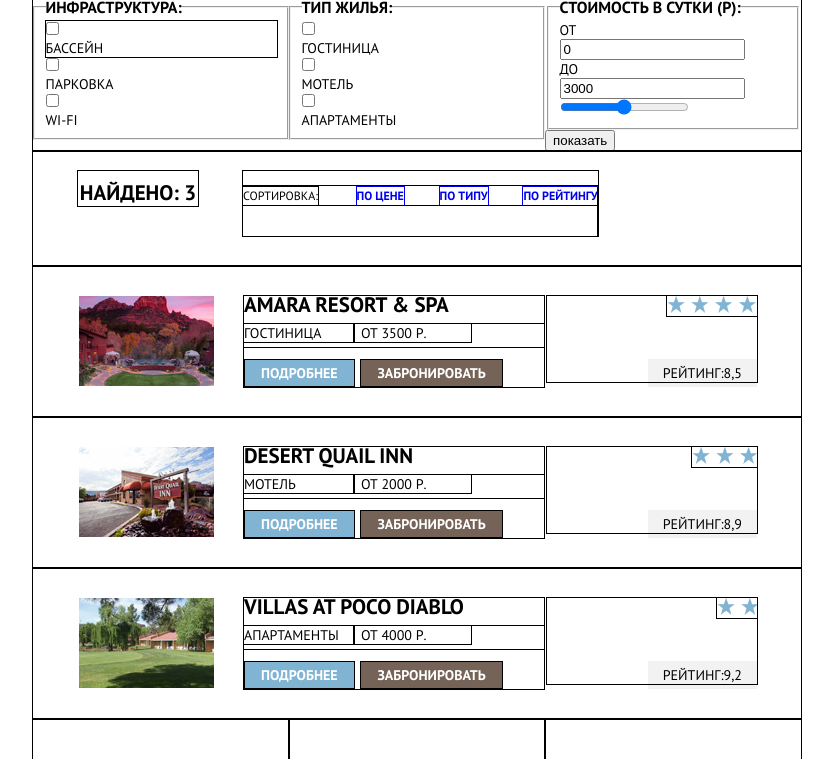
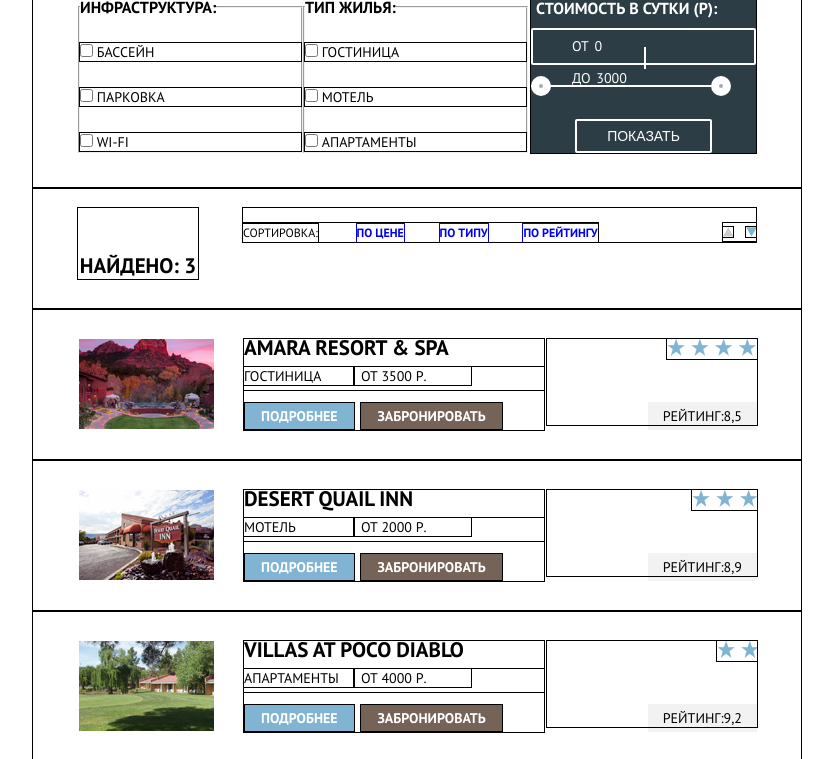
Before and after one commit to Denis1987/422397-sedona, a plain HTML site: page inner.html in a window 1280 px wide. Shown: the part 86-845 px from the top of the page, without its empty margins (223-1056 px from the left). Drawn offline with Linux system fonts and the light colour scheme.

Commit message:
сделал всё по видео
Идею с маргинами и паддингами понял и применил пока сколько успел,
завтра ещё поделаю. Не получилось, сделать паддинг, у инфо. Еще частично
сделал внутреннюю страницу но не знаю как убрать рамки у филдсетво и
поставить нормально чёрточку в фильтре не получается и непонятно как
можно засунуть карту под футер

```diff
--- a/css/style.css
+++ b/css/style.css
@@ -85,6 +85,7 @@ img {
     outline: 1px solid;
     padding-top: 0;
     padding-bottom: 0;
+    position: relative;
 }
 
 .top-menu img {
@@ -101,13 +102,30 @@ img {
 
 .top-menu .center a {
     position: absolute;
-    left: 606px;
+    left: 50%;
+    transform: translateX(-50%);
+    top: 0;
+    z-index: 1;
 }
 
 .intro {
     outline: 1px solid;
-    padding-top: 76px;
+    padding-top: 77px;
     background-image: url(../img/background_photo.jpg);
+    height: 438px;
+    background-position: center;
+    background-size: cover;
+    position: relative;
+}
+
+.intro::after {
+    content: "";
+    position: absolute;
+    bottom: -1px;
+    right: 0;
+    left: 0;
+    background: url(../img/frame.png) no-repeat center;
+    height: 37px;
 }
 
 .welcome img {
@@ -129,25 +147,15 @@ img {
 
 
 }
-.intro::after {
-    content: "#";
-    background-image: url(../img/frame.png);
-    display: block;
-    width: 768px;
-    height: 40px;
-    vertical-align: bottom;
-    margin-top: 48px;
-}
 .info {
     outline: 1px solid;
     display: block;
-    width: 100%;
-    padding-top: 30px;
+    width: 100;
+    padding-top: 55px;
     clear: both;
+    padding-bottom: 55px;
 }
 .info .headline {
-    padding-bottom: 3px;
-    padding-top: 8px;
     width: 500px;
     outline: 1px solid;
     text-align: center;
@@ -156,6 +164,7 @@ img {
     color: black;
     margin-bottom: 30px;
     font-weight: bold;
+    margin-top: 0;
 }
 .info p {
     outline: 1px solid;
@@ -163,7 +172,8 @@ img {
     margin-right: auto;
     text-align: center;
     font-size: 14px;
-    padding-bottom: 40px;
+    margin-top: 0;
+    margin-bottom: 0;
 }
 .townlet {
     display: block;
@@ -184,6 +194,7 @@ img {
 }
 .townlet h2 {
     text-align: center;
+    line-height: 1;
 }
 .townlet span {
     text-align: center;
@@ -193,7 +204,6 @@ img {
     width: 255px;
     display: block;
     float: left;
-    padding-top: 19px;
     box-sizing: content-box;
     color: white;
 }
@@ -201,9 +211,12 @@ img {
     display: block;
     width: 100%;
     text-align: center;
+    margin-top: 25px;
 }
 .info-side p {
-    padding-top: 14px;
+    margin-top: 24px;
+    line-height: 21px;
+    margin-bottom: 0;
 }
 .clearfix::after {
     content: "";
@@ -227,15 +240,18 @@ img {
     margin-right: auto;
 }
 .search-form {
-    display: none;
+    /**display: none;**/
 }
 .search a {
     outline: 1px solid;
     width: 570px;
-    display: block;
+    display: inline-block;
     text-align: center;
     text-decoration: none;
     padding-top: 35px;
+    font-size: 21px;
+    line-height: 26px;
+    font-weight: bold;
 }
 footer {
     outline: 1px solid;
@@ -255,7 +271,10 @@ footer {
 }
 .important {
     outline: 1px solid;
-    width: 100%;
+    width: auto;
+    padding-left: 45px;
+    padding-right: 45px;
+    padding-bottom: 35px;
 }
 .result {
     outline: 1px solid;
@@ -266,6 +285,7 @@ footer {
 .options {
     outline: 1px solid;
     width: 100%;
+    padding-bottom: 63px;
 }
 .options .subtitle {
     display: block;
@@ -278,6 +298,11 @@ footer {
     text-align: center;
     margin-right: auto;
     margin-left: auto;
+    margin-top: 0;
+    margin-bottom: 0;
+    padding-top: 25px;
+    line-height: 21px;
+    padding-bottom: 2px;
 }
 .options span {
     display: block;
@@ -288,7 +313,6 @@ footer {
     display: block;
     margin-left: auto;
     margin-right: auto;
-    background-position: center;
     padding-top: 130px;
     background-position: bottom;
     outline: 1px solid;
@@ -312,7 +336,15 @@ footer {
     display: block;
     width: 100%;
     text-align: center;
-    padding-top: 9px;
+    margin: 0;
+    padding-top: 45px;
+}
+.subtitle_options {
+    display: block;
+    width: 100%;
+    text-align: center;
+    margin: 0;
+    padding-top: 30px;
 }
 .suggestion {
     outline: 1px solid;
@@ -329,12 +361,6 @@ footer {
     background-repeat: no-repeat;
     width: 513px;
     height: 257px;
-}
-.fieldset {
-    float: left;
-    width: 256px;
-    box-sizing: border-box;
-    margin: 0;
 }
 .suggestion-item {
     float: left;
@@ -373,7 +399,6 @@ footer {
     background-repeat: no-repeat;
     margin-bottom: 44px;
     margin-left: 10px;
-
 }
 .stars_3 {
     background-image: url(../img/3stars.png);
@@ -425,10 +450,7 @@ label {
     margin-left: auto;
     margin-right: auto;
 }
-.available_bottom {
-    margin-top: 30px;
-    margin-bottom: 0;
-}
+.available_bottom {}
 .bottom_sprite {
     padding-left: 45px;
     position: absolute;
@@ -455,14 +477,133 @@ label {
     background-position: 3px -65px;
 }
 .fieldset {
+    float: left;
+    width: 225px;
+    box-sizing: border-box;
+    margin: 0;
+    display: inline-block;
     margin-top: 30px;
+    padding: 0;
+}
+.fieldset input {
+    display: inline-block;
+}
+.fieldset label {
+    display: inline-block;
 }
 .fieldset legend {
     font-weight: bold;
     font-size: 16px;
 }
-.fieldset .pool {
+.fieldset .input_label {
     outline: 1px solid;
+    margin-top: 27px;
+}
+.filter_range {
+    margin-top: 30px;
+    float: right;
+    outline: 1px solid;
+    width: 225px;
+    text-transform: uppercase;
+    background-color: #2C3D46;
+}
+.filter_range_title {
+    font-weight: 600;
+    margin-bottom: 9px;
+    font-size: 16px;
+    line-height: 21px;
+    color: #ffffff;
+    margin-left: 5px;
+}
+.price_controls {
+    height: 33px;
+    margin-bottom: 20px;
+    border: 2px solid #ffffff;
+    border-radius: 2px;
+    font-size: 0;
+    position: relative;
+}
+.price_controls::after {
+    content: "";
+    position: absolute;
+    width: 2px;
+    height: 22px;
+    background: #ffffff;
+    top: 50%;
+    left: 50%;
+    transform: translate(-50% -50%);
+}
+.price_controls label {
+    display: inline-block;
+    font-size: 14px;
+    line-height: 30px;
+    vertical-align: top;
+    cursor: pointer;
+}
+.price_controls .min_price,
+.price_controls .max_price {
+    padding-left: 39px;
+    color: #ffffff;
+}
+.range_controls {
+    margin-bottom: 32px;
+    position: relative;
+}
+.range_controls .scale {
+    height: 2px;
+    background: rgba(255, 255, 255, 0, 3);
+}
+.range_controls .bar {
+    width: 80%;
+    height: 2px;
+    background: #ffffff;
+}
+.range_toggle {
+    position: absolute;
+    top: -9px;
+    width: 4px;
+    height: 4px;
+    background: #ababab;
+    border: 8px solid #ffffff;
+    border-radius: 50%;
+    box-shadow: 0 2px 1px 0 rgba(0, 1, 1, 0, 2);
+    cursor: pointer;
+}
+.range_toggle:hover {
+    background: #1c4f80;
+}
+.range_toggle_min {
+    left: 0;
+}
+.range_toggle_max {
+    left: 80%;
+}
+.btn_transparent {
+    display: block;
+    margin: 0 auto;
+    padding: 5px 30px;
+    font-size: 14px;
+    line-height: 20px;
+    color: #ffffff;
+    text-transform: uppercase;
+    background: transparent;
+    border: 2px solid #ffffff;
+    border-radius: 2px;
+    outline: none;
+    cursor: pointer;
+}
+.btn_transparent:hover {
+    color: #000000;
+    background-color: #ffffff;
+}
+.price_controls input {
+    width: 50px;
+    margin: 0;
+    color: inherit;
+    font: inherit;
+    background: none;
+    border: none;
+    outline: none;
 }
 .detailed {
     font-weight: bold;
@@ -500,7 +641,6 @@ label {
     padding-top: 20px;
     width: auto;
     padding-bottom: 30px;
-
 }
 .result .subtitle {
     outline: 1px solid;
@@ -509,13 +649,11 @@ label {
     width: 120px;
     margin: 0;
     margin-right: 45px;
-
 }
 .together {
     outline: 1px solid;
     display: inline-block;
     padding-top: 15px;
-
 }
 .sorting {
     outline: 1px solid;
@@ -526,7 +664,6 @@ label {
     display: inline-block;
     font-size: 12px;
     margin-right: 3px;
-
 }
 .sorting a {
     outline: 1px solid;
@@ -537,14 +674,23 @@ label {
     outline: 1px solid;
     display: inline-block;
     widows: 50px;
-    height: 50px;
     float: right;
+    margin-left: 125px;
 }
 .choice .up {
     outline: 1px solid;
     display: inline-block;
-    background-color: #CCCCCC;
     background-image: url(../img/up.png);
-    widows: 25px;
-    height: 25px;
+    background-repeat: no-repeat;
+    width: 10px;
+    height: 10px;
 }
+.choice .down {
+    outline: 1px solid;
+    display: inline-block;
+    background-image: url(../img/down.png);
+    background-repeat: no-repeat;
+    width: 10px;
+    height: 10px;
+    margin-left: 10px;
+}
--- a/inner.html
+++ b/inner.html
@@ -46,52 +46,55 @@
                         <fieldset class="fieldset">
 
                             <legend>инфраструктура:</legend>
-                            <div class="pool">
+                            <div class="input_label">
                                 <input type="checkbox" name="pool" id="pool">
                                 <label for="pool">бассейн</label>
                             </div>
-                            <input type="checkbox" name="parking" id="parking">
-                            <label for="parking">парковка</label>
-
-                            <input type="checkbox" name="wi-fi" id="wi-fi">
-                            <label for="infrastructure3">wi-fi</label>
-
+                            <div class="input_label">
+                                <input type="checkbox" name="parking" id="parking">
+                                <label for="parking">парковка</label>
+                            </div>
+                            <div class="input_label">
+                                <input type="checkbox" name="wi-fi" id="wi-fi">
+                                <label for="infrastructure3">wi-fi</label>
+                            </div>
                         </fieldset>
 
 
                         <fieldset class="fieldset">
 
                             <legend>тип жилья:</legend>
-
+                            <div class="input_label">
                             <input type="checkbox" name="type" id="type1">
                             <label for="type1">гостиница</label>
-
+                            </div>
+                            <div class="input_label">
                             <input type="checkbox" name="type" id="type2">
                             <label for="type2">мотель</label>
-
+                            </div>
+                            <div class="input_label">
                             <input type="checkbox" name="type" id="type3">
                             <label for="type3">апартаменты</label>
-
+                            </div>
                         </fieldset>
 
-
-                        <div class="fieldset">
-                            <fieldset>
-
-                                <legend>стоимость в сутки (р):</legend>
-
-                                <label for="min-price">от </label>
-                                <input id="min-price" type="number" min="0" value="0" />
-                                <label for="max-price">до</label>
-                                <input id="max-price" type="number" max="3000" value="3000" />
-
-
-                                <input type="range" id="price" name="price" min="0" max="3000" step="1">
-
-                            </fieldset>
-                            <input type="submit" value="показать">
+                        <div class="filter_range">
+                            <div class="filter_range_title">стоимость в сутки (р):</div>
+                            <div class="price_controls">
+                                <label class="min_price">от <input type="text" name="min_price" value="0"></label>
+                                <label class="max_price">до <input type="text" name="max_price" value="3000"></label>
+                            </div>
+                            <div class="range_controls">
+                                <div class="scale">
+                                <div class="bar"></div>
+                                </div>
+                                <div class="range_toggle range_toggle_min"></div>
+                                <div class="range_toggle range_toggle_max"></div>
+                            </div>
+                            <button class="btn_transparent" type="submit">
+                                показать
+                            </button>
                         </div>
-
                     </form>
                 </div>
             </section>
@@ -201,7 +204,9 @@
 
         <footer class="clearfix">
 
-            <div class="bottom"><div class="visit">#visitsedona</div></div>
+            <div class="bottom">
+                <div class="visit">#visitsedona</div>
+            </div>
 
             <div class="bottom">
                 <div class="bottom_sprite">
```
Also changed, not shown: index.html (+20 -19 lines).
